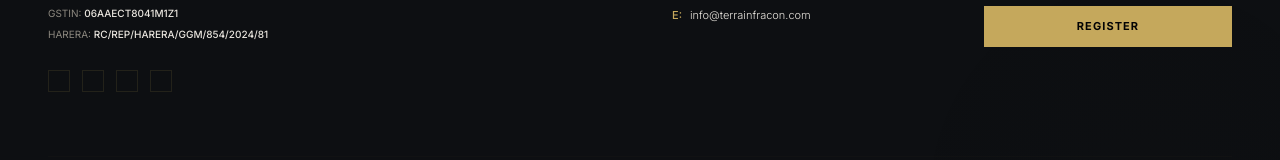
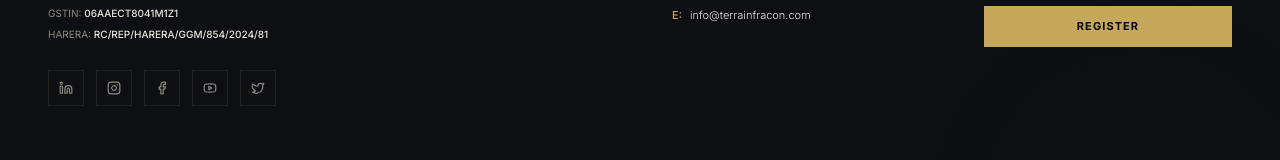
Before and after one commit to sujalraj00/ti, a Next.js app: page / in a window 1280 px wide. Shown: the part 9791-9951 px from the top of the page. Built offline with nearby package versions, Linux system fonts and the light colour scheme.

Commit message:
hero video changed

```diff
--- a/components/Footer.tsx
+++ b/components/Footer.tsx
@@ -4,7 +4,50 @@ import Link from "next/link";
 import { companyDetails } from "../data/company";
 import { footerLinks } from "../data/navigation";
 import { socialLinks } from "../data/social";
-import * as Icons from "lucide-react";
+
+// Custom inline SVG icons matching Lucide's style (24x24, stroke width 2, rounded caps)
+const FacebookIcon = (props: React.SVGProps<SVGSVGElement>) => (
+  <svg viewBox="0 0 24 24" fill="none" stroke="currentColor" strokeWidth="2" strokeLinecap="round" strokeLinejoin="round" {...props}>
+    <path d="M18 2h-3a5 5 0 0 0-5 5v3H7v4h3v8h4v-8h3l1-4h-4V7a1 1 0 0 1 1-1h3z" />
+  </svg>
+);
+
+const InstagramIcon = (props: React.SVGProps<SVGSVGElement>) => (
+  <svg viewBox="0 0 24 24" fill="none" stroke="currentColor" strokeWidth="2" strokeLinecap="round" strokeLinejoin="round" {...props}>
+    <rect width="20" height="20" x="2" y="2" rx="5" ry="5" />
+    <path d="M16 11.37A4 4 0 1 1 12.63 8 4 4 0 0 1 16 11.37z" />
+    <line x1="17.5" x2="17.51" y1="6.5" y2="6.5" />
+  </svg>
+);
+
+const LinkedinIcon = (props: React.SVGProps<SVGSVGElement>) => (
+  <svg viewBox="0 0 24 24" fill="none" stroke="currentColor" strokeWidth="2" strokeLinecap="round" strokeLinejoin="round" {...props}>
+    <path d="M16 8a6 6 0 0 1 6 6v7h-4v-7a2 2 0 0 0-2-2 2 2 0 0 0-2 2v7h-4v-7a6 6 0 0 1 6-6z" />
+    <rect width="4" height="12" x="2" y="9" />
+    <circle cx="4" cy="4" r="2" />
+  </svg>
+);
+
+const YoutubeIcon = (props: React.SVGProps<SVGSVGElement>) => (
+  <svg viewBox="0 0 24 24" fill="none" stroke="currentColor" strokeWidth="2" strokeLinecap="round" strokeLinejoin="round" {...props}>
+    <path d="M2.5 17a24.12 24.12 0 0 1 0-10 2 2 0 0 1 1.4-1.4 49.56 49.56 0 0 1 16.2 0A2 2 0 0 1 21.5 7a24.12 24.12 0 0 1 0 10 2 2 0 0 1-1.4 1.4 49.55 49.55 0 0 1-16.2 0A2 2 0 0 1 2.5 17z" />
+    <polygon points="10 15 15 12 10 9" />
+  </svg>
+);
+
+const TwitterIcon = (props: React.SVGProps<SVGSVGElement>) => (
+  <svg viewBox="0 0 24 24" fill="none" stroke="currentColor" strokeWidth="2" strokeLinecap="round" strokeLinejoin="round" {...props}>
+    <path d="M22 4s-.7 2.1-2 3.4c1.6 10-9.4 17.3-18 11.6 2.2.1 4.4-.6 6-2C3 15.5.5 9.6 3 5c2.2 2.6 5.6 4.1 9 4-.9-4.2 4-6.6 7-3.8 1.1 0 3-1.2 3-1.2z" />
+  </svg>
+);
+
+const iconMap: Record<string, React.ComponentType<{ className?: string }>> = {
+  Linkedin: LinkedinIcon,
+  Instagram: InstagramIcon,
+  Facebook: FacebookIcon,
+  Youtube: YoutubeIcon,
+  Twitter: TwitterIcon,
+};
 
 export function Footer() {
   const handleNewsletterSubmit = (e: React.FormEvent) => {
@@ -41,7 +84,7 @@ export function Footer() {
             {/* Social Icons */}
             <div className="flex items-center space-x-3 pt-2">
               {socialLinks.map((social) => {
-                const IconComponent = (Icons as any)[social.iconName];
+                const IconComponent = iconMap[social.iconName];
                 return (
                   <a
                     key={social.platform}
@@ -112,8 +155,10 @@ export function Footer() {
             </p>
             <form onSubmit={handleNewsletterSubmit} className="flex flex-col space-y-2.5 pt-1">
               <input
+                id="newsletter-email"
                 type="email"
                 required
+                autoComplete="email"
                 placeholder="Enter corporate email"
                 className="w-full bg-dark-bg border border-gold-border px-3.5 py-3 text-xs font-sans text-warm-white placeholder:text-warm-muted/30 focus:outline-none focus:border-gold transition-colors"
               />
--- a/data/social.ts
+++ b/data/social.ts
@@ -8,17 +8,22 @@ export const socialLinks: SocialLink[] = [
   },
   {
     platform: "Instagram",
-    url: "https://www.instagram.com/terrainfracon",
+    url: "https://www.instagram.com/terra_infracon_/",
     iconName: "Instagram",
   },
   {
     platform: "Facebook",
-    url: "https://www.facebook.com/terrainfracon",
+    url: "https://www.facebook.com/profile.php?id=61555440785861",
     iconName: "Facebook",
   },
   {
     platform: "YouTube",
-    url: "https://www.youtube.com/@terrainfracon",
+    url: "https://www.youtube.com/@TerraInfraconGroup",
     iconName: "Youtube",
   },
+  {
+    platform: "X (Twitter)",
+    url: "https://x.com/terrainfracon",
+    iconName: "Twitter",
+  },
 ];
```
Also changed, not shown: 1 other file (tests, documents, lock files or other folders).
